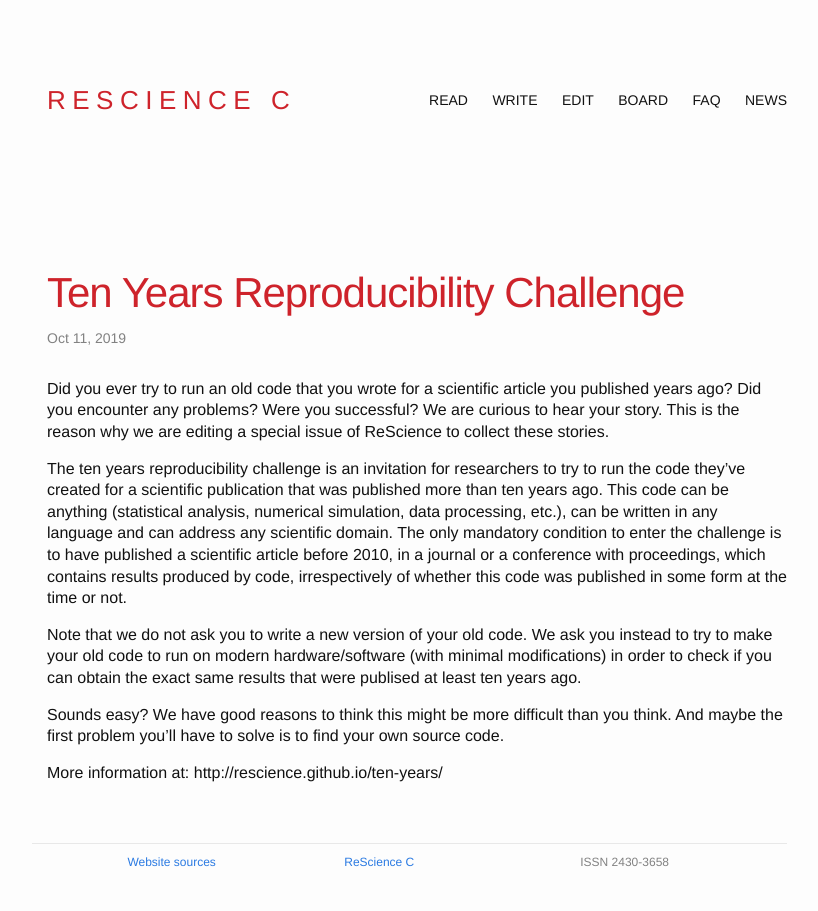
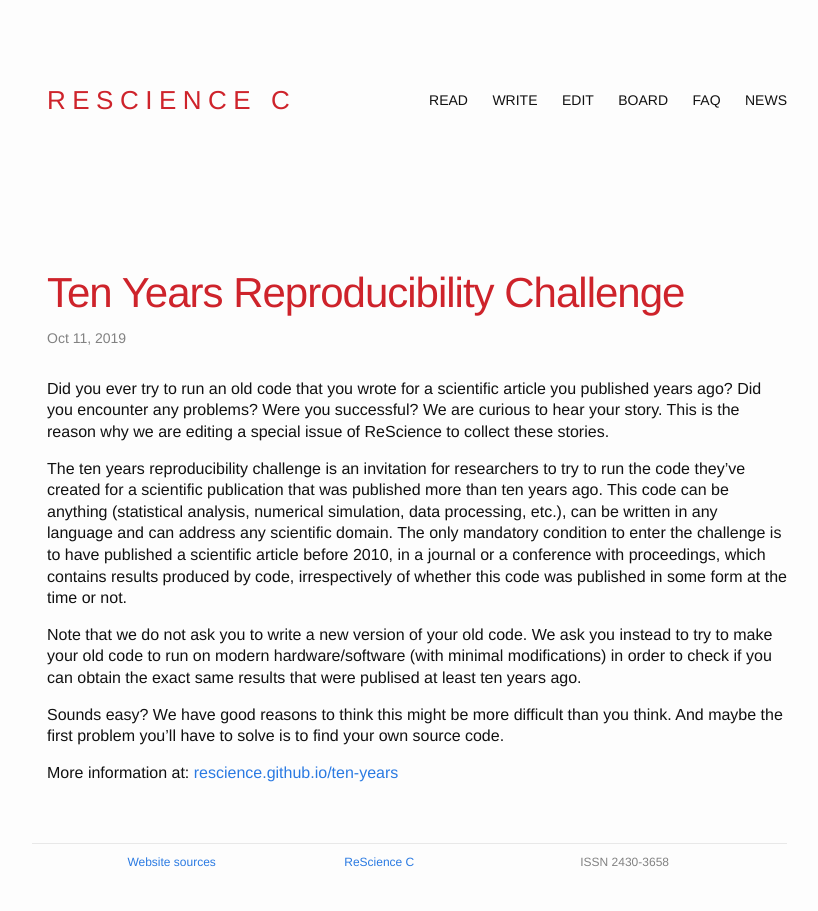
Before and after one commit to ReScience/rescience.github.io, a Jekyll site: the page built from _posts/2019-10-11-TenYears.md, in a window 1280 px wide. Shown: the whole page, without its empty margins (223-1041 px from the left). Built offline with Jekyll 4.4.1, drawn with Linux system fonts in a browser that asks for light colours; some of the changed lines change nothing that is shown.

Commit message:
Fixed link

```diff
--- a/_posts/2019-10-11-TenYears.md
+++ b/_posts/2019-10-11-TenYears.md
@@ -30,4 +30,4 @@
 think. And maybe the first problem you'll have to solve is to find your own source
 code.
 
-More information at: http://rescience.github.io/ten-years/
+More information at: [rescience.github.io/ten-years](http://rescience.github.io/ten-years/)
```
